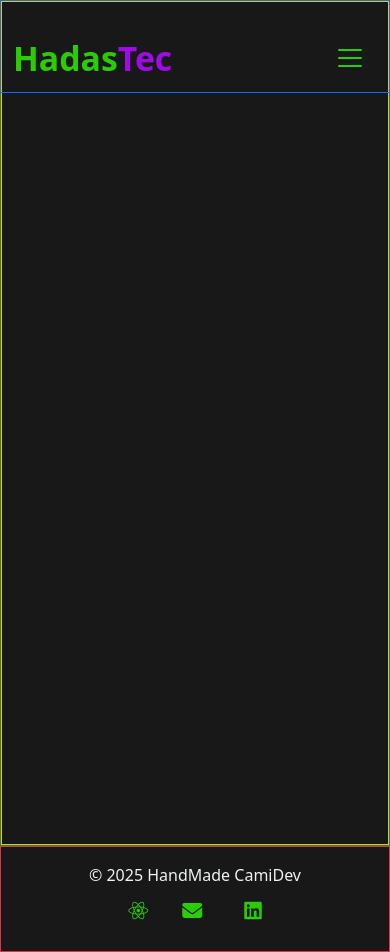
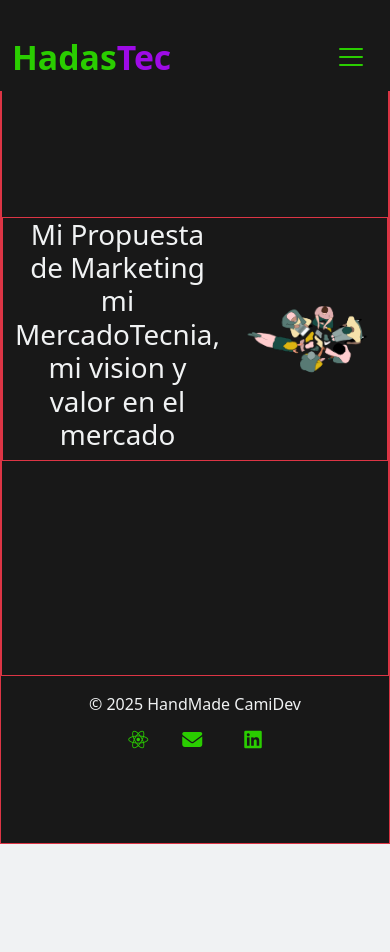
Before and after one commit to camilaolivaresr/hadastec, a React (Create React App) app: page /#/ in a window 390 px wide. After the commit the page ends 844 px from the top, so only its background shows below. Built offline with nearby package versions, Linux system fonts and the light colour scheme.

Commit message:
css and responsive

```diff
--- a/src/App.js
+++ b/src/App.js
@@ -1,6 +1,6 @@
 import React from "react";
 import { DarkModeProvider } from "./components/DarkModeContext";
-import Page from "./components/Page";
+import Home from "./components/Home";
 
 
 
@@ -10,7 +10,7 @@ function App() {
   return (
     <>
       <DarkModeProvider>
-        <Page />
+        <Home/>
       </DarkModeProvider>
     </>
 
--- /dev/null
+++ b/src/components/About.jsx
@@ -0,0 +1,27 @@
+import React from 'react'
+import img from './img/group.b81ca39d.png'
+
+const About = () => {
+  return (
+    <div>
+       <div class="container border border-danger">
+        <div class="row align-items-center justify-content-center">
+          <div class="col " >
+            <div>
+            <h1 class="text-center">
+              Mi Propuesta de Marketing mi MercadoTecnia, mi vision y valor en el mercado
+            </h1>
+            </div>
+          </div>
+          <div class="col">
+            <div class=" ">
+            <img src={img} class="img-fluid h-100 " alt="..." width="auto" height="auto" />
+          </div>
+          </div>
+        </div>
+      </div>
+    </div>
+  )
+}
+
+export default About
--- a/src/components/DarkMode.jsx
+++ b/src/components/DarkMode.jsx
@@ -22,6 +22,8 @@ function DarkMode() {
         onChange={handleClick}
         sunColor="orange" // optional, defaults to currentColor
         moonColor="white" // optional, defaults to currentColor
+        width="30"
+        hight="60"
       />
 
     </div>
--- a/src/components/Footer.jsx
+++ b/src/components/Footer.jsx
@@ -3,7 +3,7 @@ import React from 'react'
 const Footer = () => {
   return (
     <div>
-      <footer class="footer border border-danger" >
+      <footer class="footer " >
          <div class="container p-3 text-center">
         <span>© 2025 HandMade CamiDev </span>
         <ul>
--- a/src/components/Home.jsx
+++ b/src/components/Home.jsx
@@ -1,28 +1,36 @@
-import React from 'react'
-import img from './img/group.b81ca39d.png'
+import { useContext } from 'react';
+import { Route, Routes } from 'react-router-dom';
+import Navbar from './Navbar';
+import Footer from './Footer';
+import { DarkModeContext } from './DarkModeContext'
+import Services from './Services';
+import About from './About';
+// import Contact from './Contact';
+import Calend from './Calend';
+import NotFound from './NotFound';
+
 
 
 
 const Home = () => {
+  const { darkMode } = useContext(DarkModeContext);
   return (
     <>
-    <div>
-      <div class="container border border-danger">
-        <div class="row align-items-center justify-content-center">
-          <div class="col " >
-            <div>
-            <h1 class="text-center">
-              Mi Propuesta de Marketing mi MercadoTecnia, mi vision y valor en el mercado
-            </h1>
-            </div>
+         <div className={darkMode ? 'dark' : 'light'}>
+      <div class="border border-danger" id='page' >
+
+          <Navbar />
+          <div class="align-content-center border border-danger" id='content'>
+          <Routes>
+            <Route path="/" element={<About />} />
+            <Route path="services" element={<Services />} />
+            <Route path="about" element={<About />} />
+            <Route path="contact" element={<Calend />} />
+            <Route path="*" element={<NotFound />} />
+          </Routes>
           </div>
-          <div class="col">
-            <div class=" ">
-            <img src={img} class="img-fluid h-100 " alt="..." width="auto" height="auto" />
-          </div>
-          </div>
+          <Footer />
         </div>
-      </div>
       </div>
     </>
   )
--- /dev/null
+++ b/src/components/Navbar.jsx
@@ -0,0 +1,55 @@
+import { NavLink, Route, Routes } from 'react-router-dom';
+import DarkMode from './DarkMode';
+
+
+function Navbar() {
+
+  return (
+    <div class=" " >
+        <nav class="navbar navbar-expand-lg fixed-top">
+          <div class="container mt-4 ">
+            <NavLink to="/" >
+              <span class="navbar-brand">
+                <font color="#2acd00">Hadas</font><font color="#9e0be7">Tec</font>
+              </span>
+            </NavLink>
+            <button class="navbar-toggler" type="button" data-bs-toggle="collapse" data-bs-target="#navbarSupportedContent" aria-controls="navbarSupportedContent" aria-expanded="false" aria-label="Toggle navigation">
+              <span class="navbar-toggler-icon"></span>
+            </button>
+            <div class="collapse navbar-collapse" id="navbarSupportedContent">
+              <ul class="navbar-nav mx-auto me-2">
+                <li class="nav-item">
+                  <NavLink to="about">
+                    <span class="nav-link "> Inicio</span>
+                  </NavLink>
+                </li>
+                <li class="nav-item">
+                  <NavLink to="services" >
+                    <span class="nav-link ">Servicios</span>
+                  </NavLink>
+                </li>
+                <li class="nav-item">
+                  <div>
+                    <button type="button" class="btn btn-outline-success rounded-pill ">
+                      <NavLink to="contact">
+                        Contactanos
+                      </NavLink>
+                    </button>
+                  </div>
+                </li>
+                <li class="nav-item">
+                  <div class="nav-link ">
+                    <DarkMode />
+                  </div>
+                </li>
+              </ul>
+            </div>
+          </div>
+        </nav>
+    </div>
+
+
+  )
+}
+
+export default Navbar;
--- /dev/null
+++ b/src/components/NotFound.jsx
@@ -0,0 +1,11 @@
+import React from 'react'
+
+const NotFound = () => {
+  return (
+    <div>
+      <p>no hay</p>
+    </div>
+  )
+}
+
+export default NotFound
--- a/src/components/Page.jsx
+++ /dev/null
@@ -1,92 +0,0 @@
-import { useContext } from 'react';
-import { NavLink, Route, Routes } from 'react-router-dom';
-import { DarkModeContext } from './DarkModeContext'
-import DarkMode from './DarkMode';
-import Home from './Home';
-// import Blog from './Blog';
-import Services from './Services';
-// import About from './About';
-import Footer from './Footer';
-// import Contact from './Contact';
-import Calend from './Calend';
-
-function Page() {
-
-  const { darkMode } = useContext(DarkModeContext);
-
-  return (
-    <div className={darkMode ? 'dark' : 'light'}>
-      <header>
-        <nav class="navbar navbar-expand-lg fixed-top border border-primary">
-          <div class="container mt-4 ">
-            <NavLink to="home" >
-              <span class="navbar-brand">
-                <font color="#2acd00">Hadas</font><font color="#9e0be7">Tec</font>
-              </span>
-            </NavLink>
-            <button class="navbar-toggler" type="button" data-bs-toggle="collapse" data-bs-target="#navbarSupportedContent" aria-controls="navbarSupportedContent" aria-expanded="false" aria-label="Toggle navigation">
-              <span class="navbar-toggler-icon"></span>
-            </button>
-            <div class="collapse navbar-collapse" id="navbarSupportedContent">
-              <ul class="navbar-nav mx-auto me-2">
-                <li class="nav-item">
-                  <NavLink to="about">
-                   <span  class="nav-link "> Inicio</span>
-                  </NavLink>
-                </li>
-                <li class="nav-item">
-                  <NavLink to="services" >
-                    <span class="nav-link ">Servicios</span>
-                    </NavLink>
-                </li>
-                {/* <li class="nav-item">
-                  <NavLink to="/blog"><a class="nav-link">Blog</a></NavLink>
-                </li> */}
-                {/* <li class="nav-item">
-                <NavLink to="/search"><a class="nav-link"><i class="fa fa-search" ></i></a></NavLink>
-              </li>  */}
-                <li class="nav-item">
-                   <div>
-                    <button type="button" class="btn btn-outline-success rounded-pill ">
-
-                       <NavLink to="contact">
-                    Contactanos
-                      </NavLink>
-
-                      </button>
-                        </div>
-
-                </li>
-                <li class="nav-item">
-                  <div class="nav-link ">
-                      <DarkMode />
-                  </div>
-
-                </li>
-              </ul>
-            </div>
-          </div>
-        </nav>
-    </header>
-        <main class="border border-success ">
-          <div class="container d-flex align-items-center  justify-content-center  min-vh-100 border border-warning ">
-            <Routes>
-              <Route path="home" element={<Home />} />
-              {/* <Route path="blog" element={<Blog />} /> */}
-              <Route path="services" element={<Services />} />
-              {/* <Route path="about" element={<About />} /> */}
-              {/* <Route path="contact" element={<Contact />} /> */}
-              <Route path="contact" element={<Calend />} />
-
-            </Routes>
-          </div>
-        </main>
-        <Footer />
-
-    </div>
-
-
-  )
-}
-
-export default Page;
--- a/src/components/Services.jsx
+++ b/src/components/Services.jsx
@@ -2,14 +2,14 @@ import React from 'react'
 
 const Services = () => {
   return (
-    <div class="mb-5">
+    <div class="container p-5  border border-warning">
+      <div class="text-center">
+        <h2 class="">Servicios</h2>
 
-      <div class="d-flex justify-content-center">
-        <h2 class="">Servicios</h2>
-      </div>
       <p >
          We offer a broad range of services to help our clients strengthen their gender equality and social justice work and drive transformative change.
       </p>
+      </div>
             <section>
       <ul class="row">
         <li class="col-md-4 p-2" >
--- a/src/index.css
+++ b/src/index.css
@@ -1,17 +1,22 @@
 body,html {
+    box-sizing: border-box;
     height: 100%;
     background-color: #F0F2F3;
+
+
 }
 
-#wrapper{
+/* #wrapper{
   min-height:100%;
 
+} */
+
+#page{
+  min-height: 100vh;
 }
-  /*
-#page{
-  min-height:85vh;
-  margin-top: 3%;
-} */
+#content{
+  min-height: 80vh;
+}
 /* #portfolio {
   width: 100%;
     max-width: 48rem;
@@ -23,23 +28,23 @@ body,html {
 
 } */
 
-#footer{
+/* #footer{
   display: flex;
   flex-wrap: wrap;
   text-align: center;
   position: relative;
  justify-content: center;
  align-items: center;
-}
+} */
 .social-icons{
   display: inline;
   list-style: none;
 }
 
-#responsive {
+/* #responsive {
   width: 30%;
   height: auto;
-}
+} */
 
 .navbar-toggler{
  border: #2acd00;
@@ -101,7 +106,9 @@ a{
   background-color: #181818;
   color: #F0F2F3;
 
-
+ .navbar{
+   background-color: #181818;
+ }
 
 
   .fa{
@@ -118,7 +125,9 @@ a{
   background-color: #F0F2F3;
   color: #495057;
 
-
+  .navbar{
+   background-color: #F0F2F3;
+ }
   .navbar-brand{
     color: #495057;
     font-size: 4vh;
```
Also changed, not shown: 1 other file (tests, documents, lock files or other folders).
